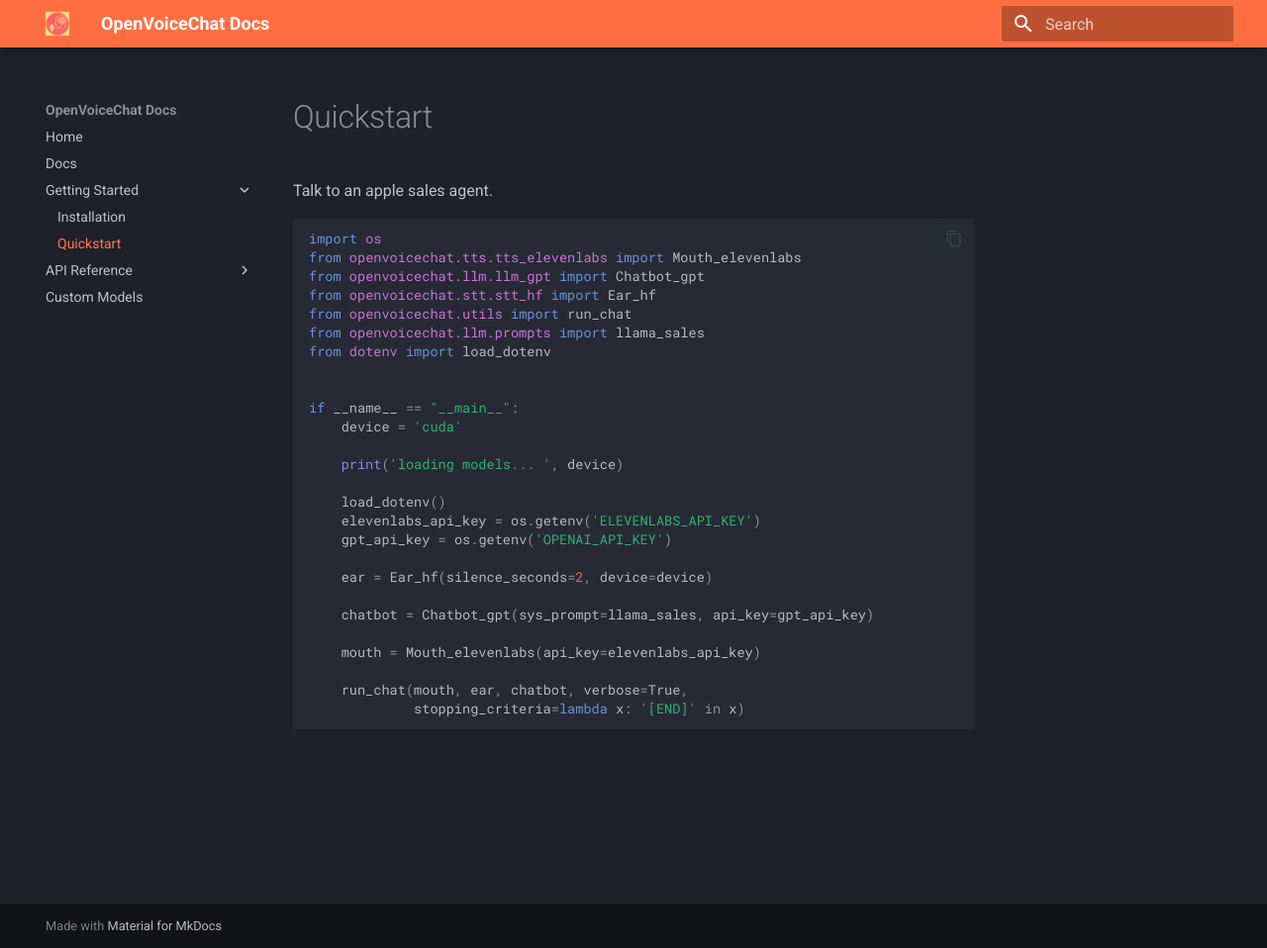
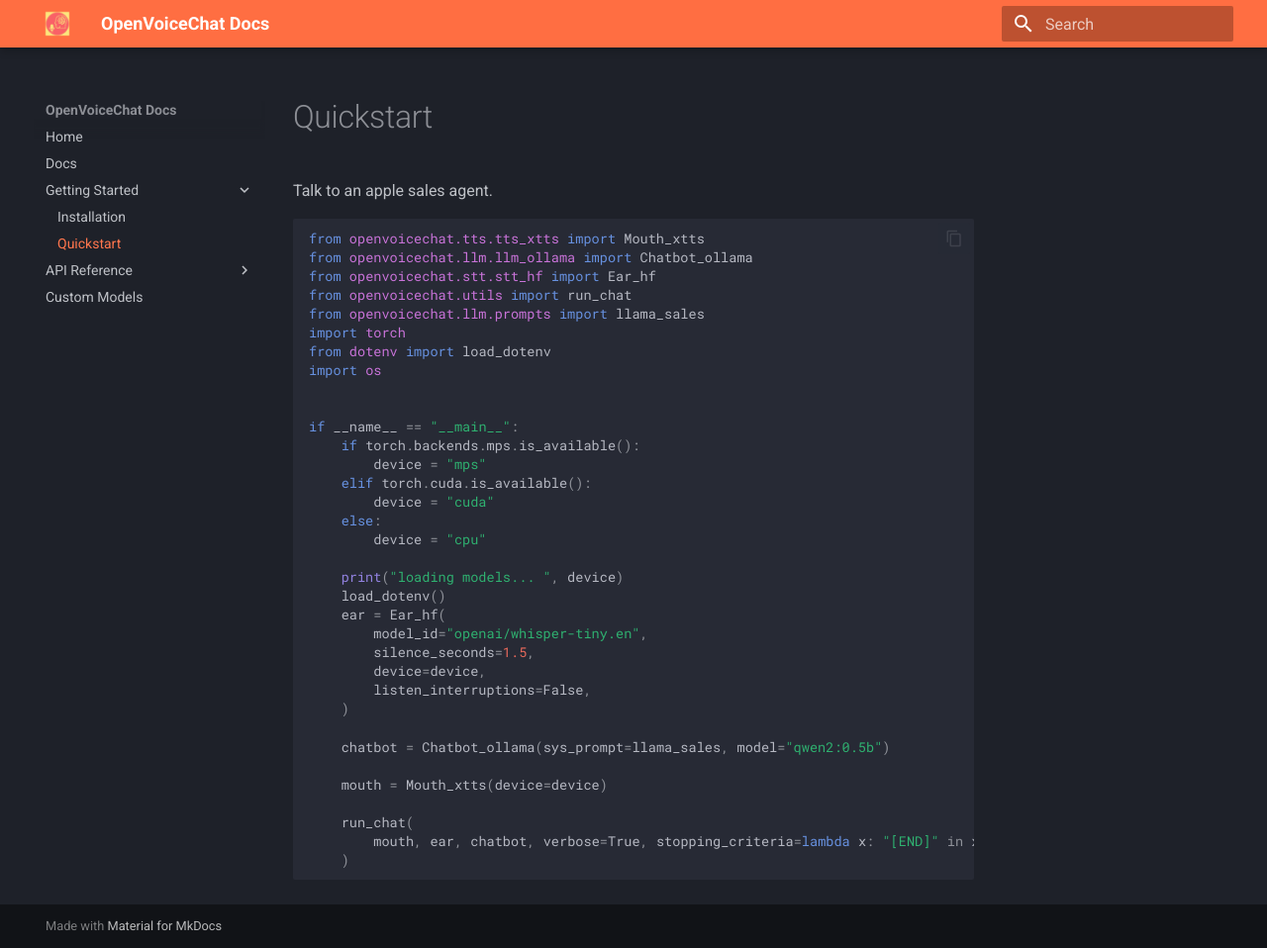
Before and after one commit to Finity-Alpha/OpenVoiceChat, an MkDocs documentation site: the page built from docs/getting-started/quickstart.md, in a window 1280 px wide and 958 px high. Shown: the whole window at 99% size. Built offline with MkDocs 1.6.1 and Material for MkDocs 9.7.7, drawn with Linux system fonts in a browser that asks for light colours.

Commit message:
main cpu in quickstart

````diff
--- a/docs/getting-started/quickstart.md
+++ b/docs/getting-started/quickstart.md
@@ -3,30 +3,39 @@
 Talk to an apple sales agent.
 
 ```py
-import os
-from openvoicechat.tts.tts_elevenlabs import Mouth_elevenlabs
-from openvoicechat.llm.llm_gpt import Chatbot_gpt
+from openvoicechat.tts.tts_xtts import Mouth_xtts
+from openvoicechat.llm.llm_ollama import Chatbot_ollama
 from openvoicechat.stt.stt_hf import Ear_hf
 from openvoicechat.utils import run_chat
 from openvoicechat.llm.prompts import llama_sales
+import torch
 from dotenv import load_dotenv
+import os
 
 
 if __name__ == "__main__":
-    device = 'cuda'
+    if torch.backends.mps.is_available():
+        device = "mps"
+    elif torch.cuda.is_available():
+        device = "cuda"
+    else:
+        device = "cpu"
 
-    print('loading models... ', device)
+    print("loading models... ", device)
+    load_dotenv()
+    ear = Ear_hf(
+        model_id="openai/whisper-tiny.en",
+        silence_seconds=1.5,
+        device=device,
+        listen_interruptions=False,
+    )
 
-    load_dotenv()
-    elevenlabs_api_key = os.getenv('ELEVENLABS_API_KEY')
-    gpt_api_key = os.getenv('OPENAI_API_KEY')
+    chatbot = Chatbot_ollama(sys_prompt=llama_sales, model="qwen2:0.5b")
 
-    ear = Ear_hf(silence_seconds=2, device=device)
+    mouth = Mouth_xtts(device=device)
 
-    chatbot = Chatbot_gpt(sys_prompt=llama_sales, api_key=gpt_api_key)
+    run_chat(
+        mouth, ear, chatbot, verbose=True, stopping_criteria=lambda x: "[END]" in x
+    )
 
-    mouth = Mouth_elevenlabs(api_key=elevenlabs_api_key)
-
-    run_chat(mouth, ear, chatbot, verbose=True,
-             stopping_criteria=lambda x: '[END]' in x)
 ```
````
